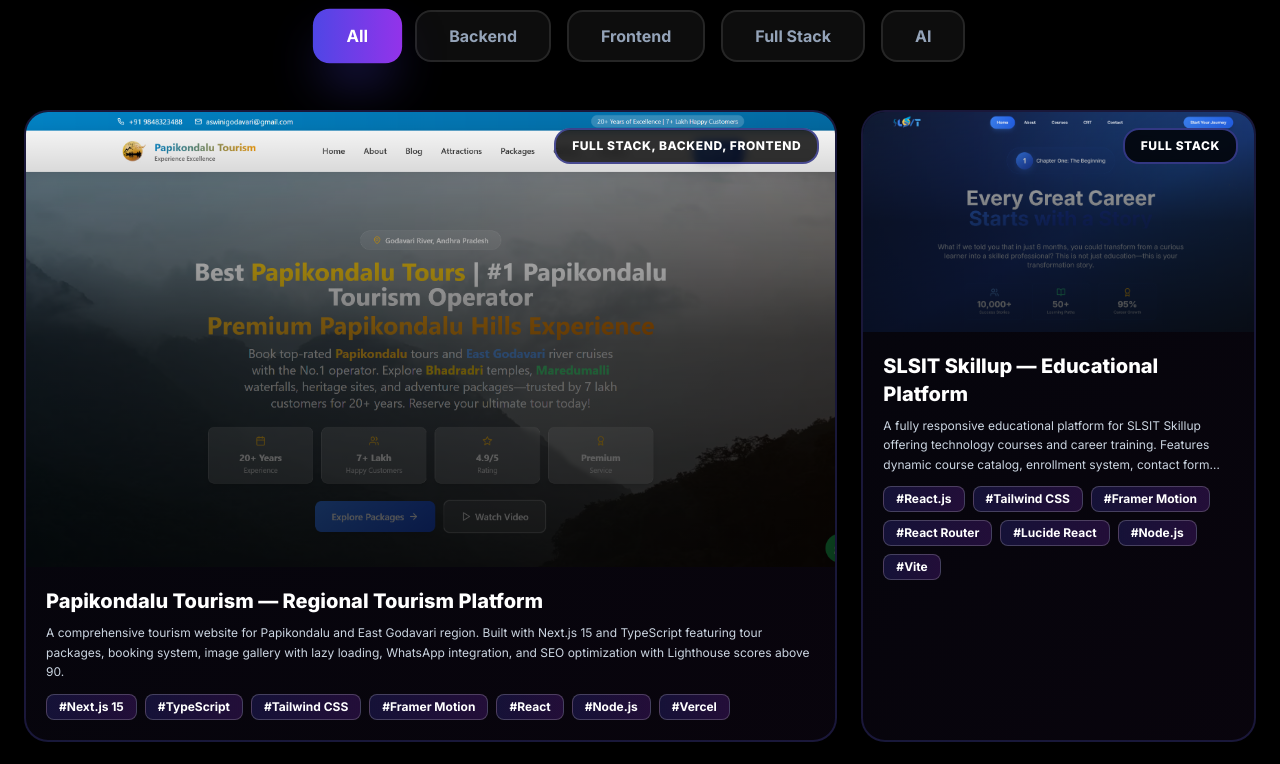
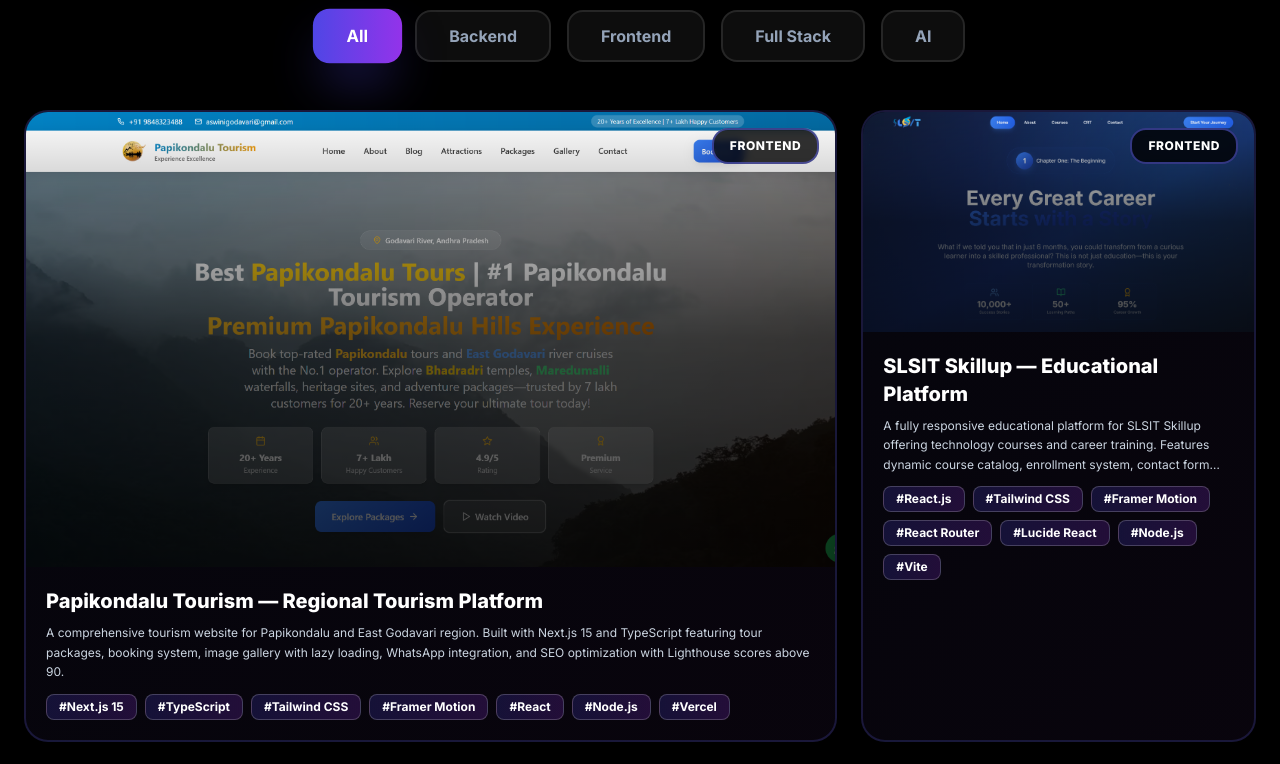
Before and after one commit to Saikiran-Avusula/Saikiran-portfolio, a React (Vite) app: page / in a window 1280 px wide. Shown: the part 4960-5724 px from the top of the page. Built offline with nearby package versions, Linux system fonts and the light colour scheme.

Commit message:
project updates

```diff
--- a/constants.ts
+++ b/constants.ts
@@ -73,7 +73,7 @@
     title: 'Papikondalu Tourism — Regional Tourism Platform',
     description: 'A comprehensive tourism website for Papikondalu and East Godavari region. Built with Next.js 15 and TypeScript featuring tour packages, booking system, image gallery with lazy loading, WhatsApp integration, and SEO optimization with Lighthouse scores above 90.',
     tags: ['Next.js 15', 'TypeScript', 'Tailwind CSS', 'Framer Motion', 'React', 'Node.js', 'Vercel'],
-    category: ['Full Stack', 'Backend', 'Frontend'],
+    category: ['Frontend'],
     image: '/papikondalu.jpg',
     githubUrl: PERSONAL_DETAILS.social.github,
     liveUrl: 'https://papikondalu01-lemon.vercel.app/'
@@ -83,7 +83,7 @@
     title: 'SLSIT Skillup — Educational Platform',
     description: 'A fully responsive educational platform for SLSIT Skillup offering technology courses and career training. Features dynamic course catalog, enrollment system, contact form with Node.js backend, glassmorphism UI, gradient animations, and particle backgrounds built with React 18 and Vite.',
     tags: ['React.js', 'Tailwind CSS', 'Framer Motion', 'React Router', 'Lucide React', 'Node.js', 'Vite'],
-    category: ['Full Stack'],
+    category: ['Frontend'],
     image: '/slsit.jpg',
     githubUrl: PERSONAL_DETAILS.social.github,
     liveUrl: 'https://slsitskillup-phi.vercel.app/'
@@ -108,12 +108,12 @@
     githubUrl: 'https://github.com/Saikiran-Avusula/food_restaurant_sai_kiran/tree/main',
     liveUrl: 'https://food-restaurant-sai-kiran.vercel.app/'
   },
-   {
+  {
     id: 5,
     title: 'Stay Finder',
     description: 'A full-stack hotel search and booking platform with paginated search, filters for location, price, rating, and amenities, and JWT login for users and admins.',
     tags: ['Java', 'Spring Boot', 'React.js', 'MySQL'],
-    category: ['Full Stack'],
+    category: ['Backend', 'Frontend', 'Full Stack'],
     image: '/stayfinder.png',
     githubUrl: 'https://github.com/Saikiran-Avusula/Stay_Finder',
     liveUrl: 'https://stay-finder-sage.vercel.app/'
@@ -123,10 +123,10 @@
     title: 'TaskFlow',
     description: 'A task and project tracker with Admin and User roles, priority levels, status workflows (TODO, IN_PROGRESS, DONE), and live dashboard statistics.',
     tags: ['Java', 'Spring Boot', 'React.js', 'MySQL'],
-    category: ['Full Stack'],
+    category: ['Backend', 'Frontend', 'Full Stack'],
     image: '/taskflow.png',
     githubUrl: 'https://github.com/Saikiran-Avusula/Taskflow',
-    liveUrl: 'taskflow-ten-roan.vercel.app'
+    liveUrl: 'https://taskflow-three-sage-23.vercel.app/'
   }
 ];
 
```
Also changed, not shown: public/taskflow.png (added).
